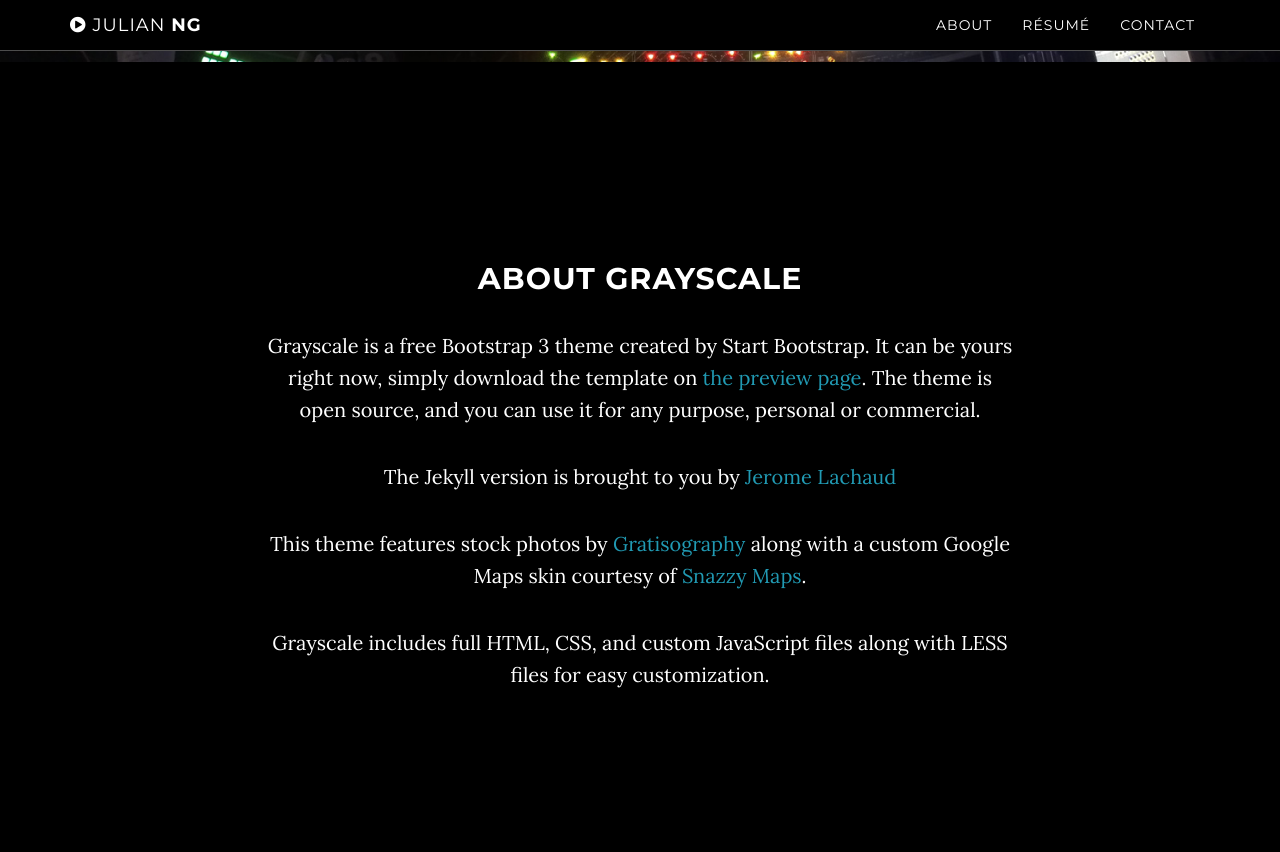
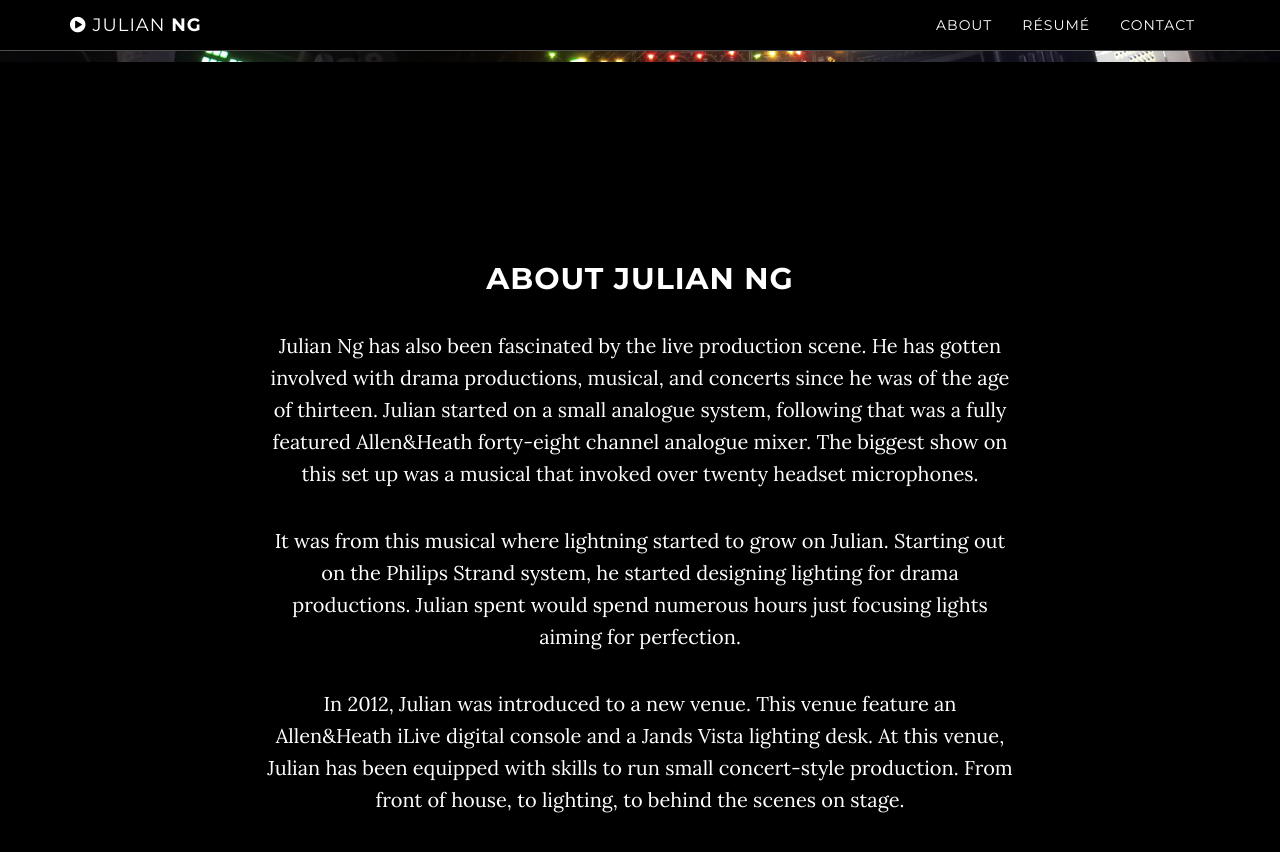
Before and after one commit to ngjuliann/ngjuliann.github.io, a Jekyll site: the page built from index.html, in a window 1280 px wide and 900 px high, scrolled down 838 px. Shown: the top 852 px of the window. Built offline with Jekyll 4.4.1, drawn with Linux system fonts in a browser that asks for light colours.

Commit message:
Updated about me section

```diff
--- a/_includes/about.html
+++ b/_includes/about.html
@@ -2,11 +2,17 @@
     <section id="about" class="container content-section text-center">
         <div class="row">
             <div class="col-lg-8 col-lg-offset-2">
-                <h2>About Grayscale</h2>
-                <p>Grayscale is a free Bootstrap 3 theme created by Start Bootstrap. It can be yours right now, simply download the template on <a href="http://startbootstrap.com/template-overviews/grayscale/">the preview page</a>. The theme is open source, and you can use it for any purpose, personal or commercial.</p>
-                <p>The Jekyll version is brought to you by <a href="https://github.com/jeromelachaud">Jerome Lachaud</a></p>
-                <p>This theme features stock photos by <a href="http://gratisography.com/">Gratisography</a> along with a custom Google Maps skin courtesy of <a href="http://snazzymaps.com/">Snazzy Maps</a>.</p>
-                <p>Grayscale includes full HTML, CSS, and custom JavaScript files along with LESS files for easy customization.</p>
+                <h2>About Julian Ng</h2>
+                <p>
+				Julian Ng has also been fascinated by the live production scene. He has gotten involved with drama productions, musical, and concerts since he was of the age of thirteen. Julian started on a small analogue system,
+				following that was a fully featured Allen&Heath forty-eight channel analogue mixer. The biggest show on this set up was a musical that invoked over twenty headset microphones.
+				</p>
+                <p>
+				It was from this musical where lightning started to grow on Julian. Starting out on the Philips Strand system, he started designing lighting for drama productions. Julian spent would spend numerous hours just focusing lights aiming for perfection.
+				</p>
+
+				<p>In 2012, Julian was introduced to a new venue. This venue feature an Allen&Heath iLive digital console and a Jands Vista lighting desk. At this venue, Julian has been equipped with skills to run small concert-style production. From front of house, to lighting, to behind the scenes on stage.  </p>
+
             </div>
         </div>
     </section>
```
